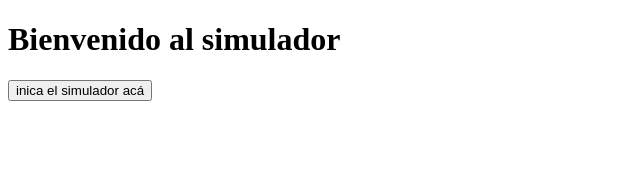
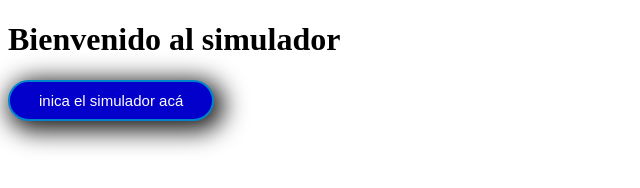
Before and after one commit to samuelrenna/PreEntrega1-renna, a plain HTML site: page index.html in a window 1280 px wide. Shown: the whole page, without its empty margins (0-640 px from the left). Drawn offline with Linux system fonts and the light colour scheme.

Commit message:
arreglo de errores en simulador + css

```diff
--- /dev/null
+++ b/css/style.css
@@ -0,0 +1,26 @@
+
+#inicio{
+font-weight: 400;
+font-size: 15px;
+color: #fff;
+background-color: #0300cc;
+padding: 10px 29px;
+border: solid #0085cc 2px;
+box-shadow: rgb(26, 26, 26) 5px 5px 25px 5px;
+border-radius: 50px;
+transition : 1000ms;
+transform: translateY(0);
+display: flex;
+flex-direction: row;
+align-items: center;
+cursor: pointer;
+}
+
+#inicio:hover{
+transition : 1000ms;
+padding: 10px 50px;
+transform : translateY(-0px);
+background-color: #fff;
+color: #0066cc;
+border: solid 2px #0066cc;
+}
--- a/index.html
+++ b/index.html
@@ -3,6 +3,7 @@
 <head>
     <meta charset="UTF-8">
     <meta name="viewport" content="width=device-width, initial-scale=1.0">
+    <link rel="stylesheet" href="css/style.css">
     <title> Simulador interactivo </title>
 </head>
 <body>
@@ -10,6 +11,6 @@
     <button id=inicio >inica el simulador acá</button>
 
 
-    <script src="/js/apps.js"></script>
+    <script src="js/apps.js"></script>
 </body>
 </html>
--- a/js/apps.js
+++ b/js/apps.js
@@ -1,9 +1,11 @@
 const simuladorBtn = document.getElementById("inicio");
-simuladorBtn.addEventListener("click", function() {
+
+    simuladorBtn.addEventListener("click", function() {
 
     function esNombrePersonaValido(nombre) {
         return /^[A-Za-z\s]+$/.test(nombre);
     }
+
     let nombreIngresado;
     let nombreUsuario;
     let razaPersonaje;
@@ -17,7 +19,12 @@ simuladorBtn.addEventListener("click", function() {
         } else if (!esNombrePersonaValido(nombreIngresado)) {
             alert("Por favor, ingresa un nombre válido sin números ni caracteres especiales.");
         }
+
     } while (!nombreIngresado || !esNombrePersonaValido(nombreIngresado));
+
+    alert("Hola " + nombreIngresado + ", bienvenido.");
+
+    nombreUsuario = prompt(nombreIngresado + ", ahora crea tu nombre de usuario:");
 
     while (!nombreUsuario) {
         alert("Por favor, ingresa un nombre de usuario válido. El campo no puede quedar vacío.");
@@ -84,7 +91,7 @@ simuladorBtn.addEventListener("click", function() {
             mensaje += " - Fuerza: 5\n";
             mensaje += " - Agilidad: 6\n";
         } else {
-            mensaje += "Como llegaste hasta aca???";
+            mensaje += "Raza de personaje desconocida";
         }
 
         alert(mensaje);
```
